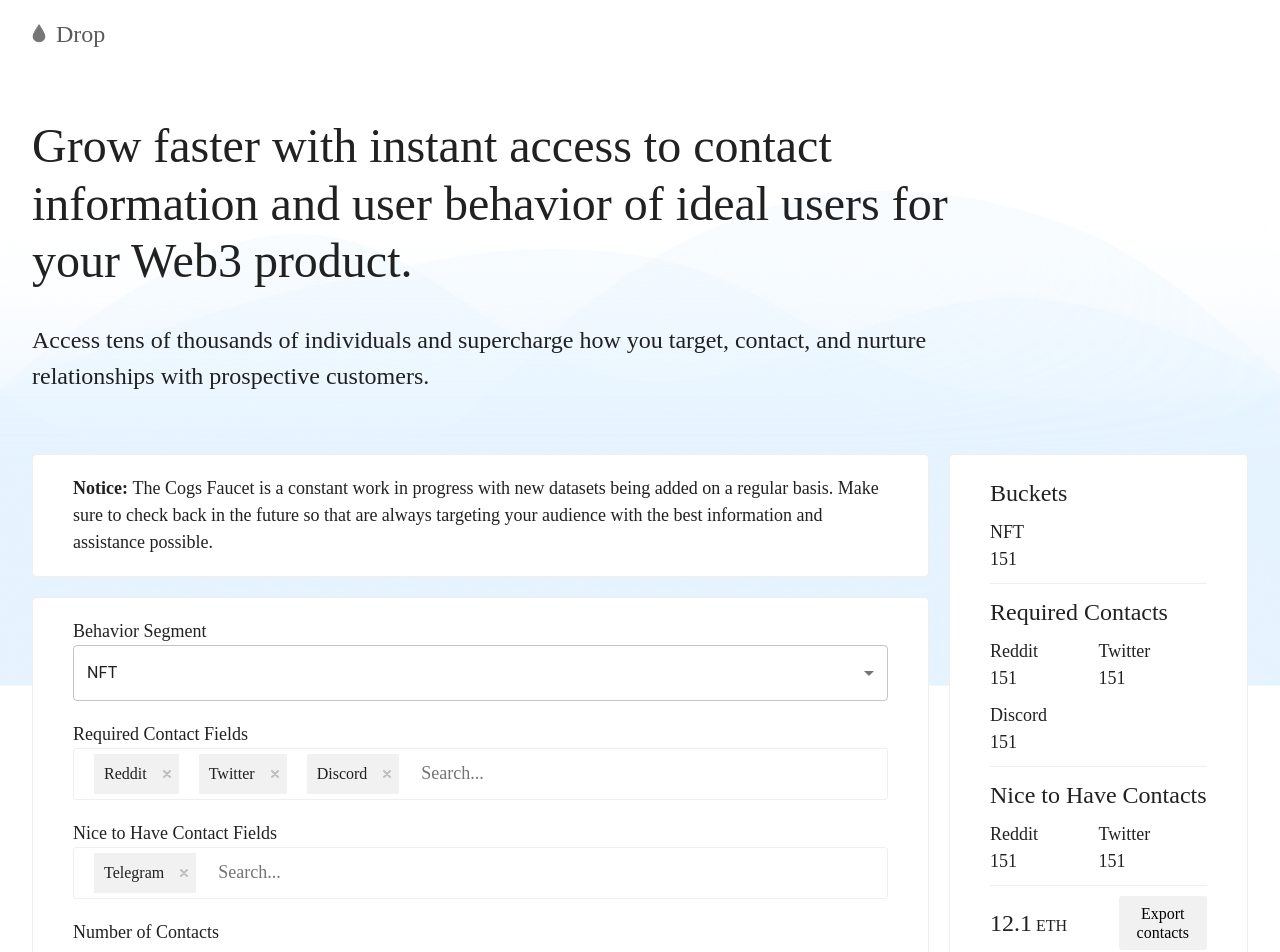
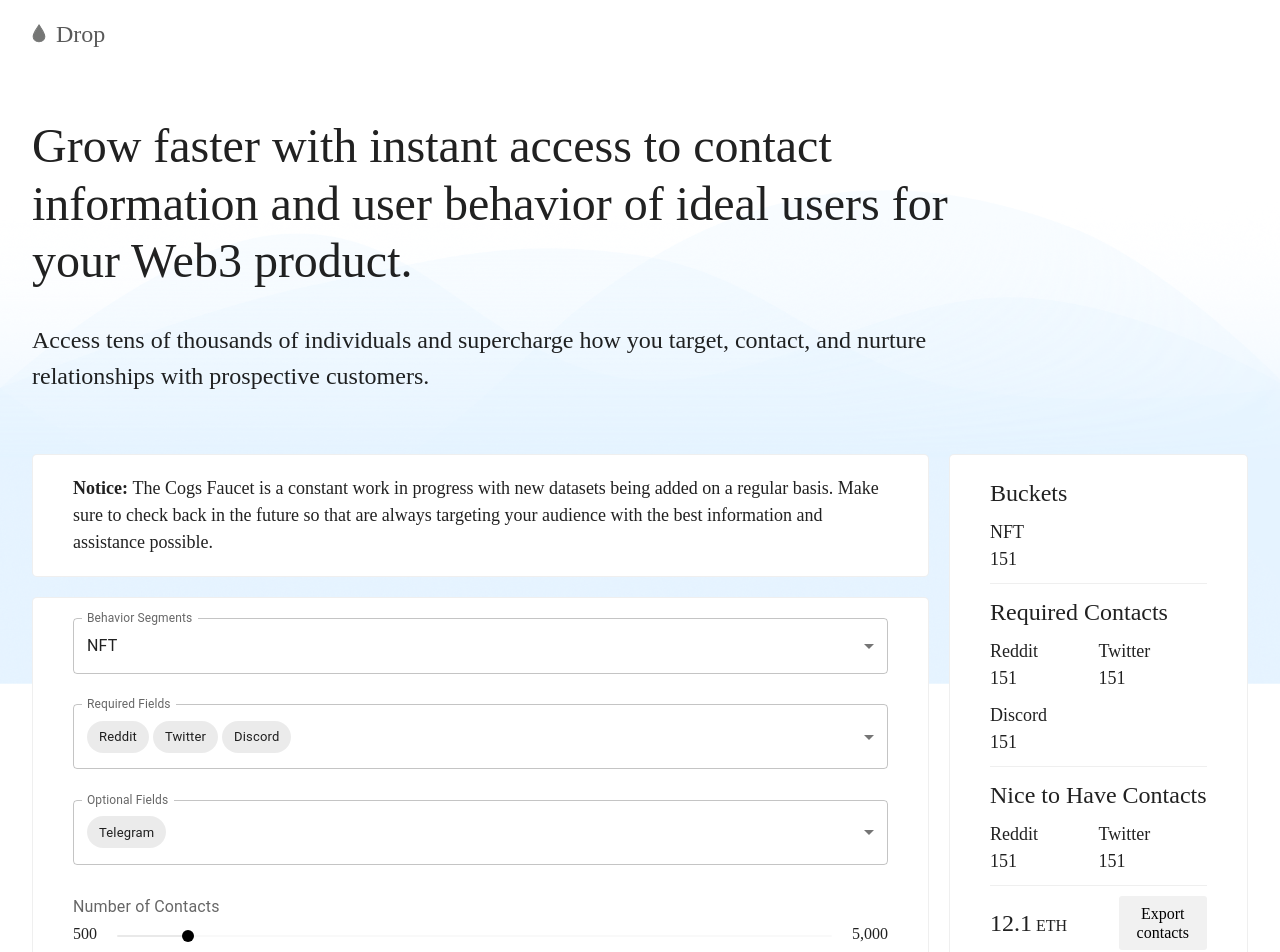
Before and after one commit to nftchance/crm-faucet, a React (Vite) app in the folder frontend/: page / in a window 1280 px wide. Shown: the top 952 px of the page. Built offline with nearby package versions, Linux system fonts and the light colour scheme.

Commit message:
feat: hugely improved form

```diff
--- a/frontend/src/components/Form/Form.css
+++ b/frontend/src/components/Form/Form.css
@@ -34,7 +34,7 @@ p.form-summary-title {
     display: grid;
     grid-template-columns: 1fr;
     grid-template-rows: auto;
-    grid-gap: 20px;
+    grid-gap: 10px;
 }
 
 .form-summary {
--- a/frontend/src/components/Form/Form.tsx
+++ b/frontend/src/components/Form/Form.tsx
@@ -1,51 +1,79 @@
 import { useState } from "react"
 
-import { Select, MenuItem, Slider } from "@mui/material"
+import { Theme, useTheme } from '@mui/material/styles';
+import { Box, Chip, FormControl, InputLabel, MenuItem, OutlinedInput, Select, Slider } from "@mui/material"
 
 import "./Form.css"
 
-type FormState = {
-    bucket: string,
-    requiredContactField: string,
-    niceToHaveContactField: string,
-    numberOfContacts: number,
-    requiredContactTags: string[],
-    niceToHaveContactTags: string[],
+interface FormState {
+    bucket: string;
+    requiredContactField: string;
+    niceToHaveContactField: string;
+    numberOfContacts: number;
+    requiredContactFields: string[];
+    optionalContactFields: string[];
 }
 
-const InitialState: FormState = {
-    bucket: "nft",
-    requiredContactField: "",
-    niceToHaveContactField: "",
-    numberOfContacts: 500,
-    requiredContactTags: ["Reddit", "Twitter", "Discord"],
-    niceToHaveContactTags: ["Telegram"]
+const ITEM_HEIGHT = 48;
+const ITEM_PADDING_TOP = 8;
+
+const MenuProps = {
+    PaperProps: {
+        style: {
+            maxHeight: ITEM_HEIGHT * 4.5 + ITEM_PADDING_TOP,
+            width: 250,
+        },
+    },
+};
+
+const buckets = [
+    'NFT',
+    'DeFi',
+    'DAOs',
+    'Social',
+    'Governance',
+    'Developer',
+]
+
+const contactFields = [
+    'Reddit',
+    'Twitter',
+    'Discord',
+    'Telegram',
+    'Email',
+]
+
+function getStyles(name: string, value: readonly string[], theme: Theme) {
+    return {
+        fontWeight:
+            value.indexOf(name) === -1
+                ? theme.typography.fontWeightRegular
+                : theme.typography.fontWeightMedium,
+    };
 }
 
 const Form = () => {
-    const [ formState, setFormState ] = useState(InitialState);
+    const theme = useTheme();
 
-    const numberFormat = Intl.NumberFormat('en-US');
+    const [formState, setFormState] = useState<FormState>({
+        bucket: buckets[0],
+        requiredContactField: "",
+        niceToHaveContactField: "",
+        numberOfContacts: 500,
+        requiredContactFields: ["Reddit", "Twitter", "Discord"],
+        optionalContactFields: ["Telegram"]
+    });
 
-    const onFormChange = (event: any, field: string) => {
-        console.log('form change', event.target.value, field)
+    const numberFormatter = new Intl.NumberFormat('en-US', {
+        style: 'decimal',
+        maximumFractionDigits: 0,
+    });
+
+    const handleChange = (value: any, name: string) => {
         setFormState({
             ...formState,
-            [field]: event.target.value
+            [name]: typeof value === 'string' ? value.split(',') : value
         })
-    }
-
-    const onRemoveTag = (tag: any, field: string) => {
-        if(field !== "requiredContactTags" && field !== "niceToHaveContactTags") return;
-
-        setFormState((prevState) => ({
-            ...prevState,
-            [field]: (prevState[field] as string[]).filter((t: any) => t !== tag)
-        }))
-    }
-
-    const onExport = () => {
-        return;
     }
 
     return (
@@ -60,96 +88,73 @@ const Form = () => {
                 </div>
 
                 <div className="form-panel form-inputs">
-                    <div className="form-input">
-                        <p>Behavior Segment</p>
-                        <Select
-                            name="bucket"
+                    <FormControl sx={{ width: "100%" }}>
+                        <InputLabel id="required-fields">Behavior Segments</InputLabel>
+                        <Select name="bucket"
                             value={formState.bucket}
-                            onChange={(e) => onFormChange(e, "bucket")}
-                            style={{width: "100%"}}
+                            onChange={(e) => handleChange(e.target.value as string, "bucket")}
+                            input={<OutlinedInput id="bucket" label="Behavior Segments" />}
                         >
-                            <MenuItem value="nft">NFT</MenuItem>
-                            <MenuItem value="defi">DeFi</MenuItem>
-                            <MenuItem value="daos">DAOs</MenuItem>
-                            <MenuItem value="social">Social</MenuItem>
-                            <MenuItem value="governance">Governance</MenuItem>
-                            <MenuItem value="developer">Developer</MenuItem>
+                            {buckets.map((bucket) => (
+                                <MenuItem key={bucket} value={bucket}>{bucket}</MenuItem>
+                            ))}
                         </Select>
-                    </div>
+                    </FormControl>
+
+                    <FormControl sx={{ width: "100%" }}>
+                        <InputLabel id="required-fields">Required Fields</InputLabel>
+                        <Select labelId="required-fields" id="required-fields" MenuProps={MenuProps} multiple
+                            value={formState.requiredContactFields}
+                            onChange={(e) => handleChange(e.target.value as string, "requiredContactFields")}
+                            input={<OutlinedInput id="select-required-fields" label="Required Fields" />}
+                            renderValue={(selected) => (
+                                <Box sx={{ display: 'flex', flexWrap: 'wrap', gap: 0.5 }}>
+                                    {selected.map((value) => (
+                                        <Chip key={value} label={value} />
+                                    ))}
+                                </Box>
+                            )}
+                        >
+                            {contactFields.map((field) => (
+                                <MenuItem key={field} value={field} style={getStyles(field, formState.requiredContactFields, theme)}>
+                                    {field}
+                                </MenuItem>
+                            ))}
+                        </Select>
+                    </FormControl>
+
+                    <FormControl sx={{ width: "100%" }}>
+                        <InputLabel id="optional-fields">Optional Fields</InputLabel>
+                        <Select labelId="optional-fields" id="optional-fields" MenuProps={MenuProps} multiple
+                            value={formState.optionalContactFields}
+                            onChange={(e) => handleChange(e.target.value as string, "optionalContactFields")}
+                            input={<OutlinedInput id="select-optional-fields" label="Optional Fields" />}
+                            renderValue={(selected) => (
+                                <Box sx={{ display: 'flex', flexWrap: 'wrap', gap: 0.5 }}>
+                                    {selected.map((value) => (
+                                        <Chip key={value} label={value} />
+                                    ))}
+                                </Box>
+                            )}
+                        >
+                            {contactFields.map((field) => (
+                                <MenuItem key={field} value={field} style={getStyles(field, formState.optionalContactFields, theme)}>
+                                    {field}
+                                </MenuItem>
+                            ))}
+                        </Select>
+                    </FormControl>
 
                     <div className="form-input">
-                        <p>Required Contact Fields</p>
-                        <div className="input-tagged">
-                            <div className="input-tags">
-                                {formState.requiredContactTags.map((tag, index) => (
-                                    <span key={index} className="tag">
-                                        <span>{tag}</span>
-                                        <button
-                                            className="tag-close-icon"
-                                            onClick={() => onRemoveTag(tag, "requiredContactTags")}
-                                        >
-                                            <svg viewBox="0 0 8 8" width="8" height="10" stroke="#00000035" strokeWidth="2" fill="#00000035" strokeLinecap="round" strokeLinejoin="round">
-                                                <path d="M1 1 L7 7 M7 1 L1 7" />
-                                            </svg>
-                                        </button>
-                                    </span>
-                                ))}
-                            </div>
-                            <input
-                                type="text"
-                                placeholder="Search..."
-                                value={formState.requiredContactField}
-                                onChange={(e) => onFormChange(e, "requiredContactField")}
-                            />
-                        </div>
-                    </div>
-
-                    <div className="form-input">
-                        <p>Nice to Have Contact Fields</p>
-                        <div className="input-tagged">
-                            <div className="input-tags">
-                                {formState.niceToHaveContactTags.map((tag, index) => (
-                                     <span key={index} className="tag">
-                                        <span>{tag}</span>
-                                        <button
-                                            className="tag-close-icon"
-                                            onClick={() => onRemoveTag(tag, "niceToHaveContactTags")}
-                                        >
-                                            <svg viewBox="0 0 8 8" width="8" height="10" stroke="#00000035" strokeWidth="2" fill="#00000035" strokeLinecap="round" strokeLinejoin="round">
-                                                <path d="M1 1 L7 7 M7 1 L1 7" />
-                                            </svg>
-                                        </button>
-                                    </span>
-                                ))}
-                            </div>
-                            <input
-                                type="text"
-                                placeholder="Search..."
-                                value={formState.niceToHaveContactField}
-                                onChange={(e) => onFormChange(e, "niceToHaveContactField")}
-                            />
-                        </div>
-                    </div>
-                    <div className="form-input">
-                        <p>Number of Contacts</p>
+                        <InputLabel id="required-fields" sx={{ mb: 0.5 }}>Number of Contacts</InputLabel>
                         <div className="slider-container">
-                            <span>
-                                {numberFormat.format(formState.numberOfContacts)}
-                            </span>
-                            <Slider
+                            <span>{numberFormatter.format(formState.numberOfContacts)}</span>
+                            <Slider step={1} min={1} max={5000} style={{ color: "#00000010" }}
                                 size="small"
                                 value={formState.numberOfContacts}
-                                onChange={(e) => onFormChange(e, "numberOfContacts")}
-                                step={1}
-                                min={1}
-                                max={5000}
-                                style={{
-                                    color: "#00000010"
-                                }}
+                                onChange={(e, value) => handleChange(value as number, "numberOfContacts")}
                             />
-                            <span>
-                                {numberFormat.format(5000)}
-                            </span>
+                            <span>{numberFormatter.format(5000)}</span>
                         </div>
                     </div>
                 </div>
```
Also changed, not shown: 1 other file (tests, documents, lock files or other folders).
